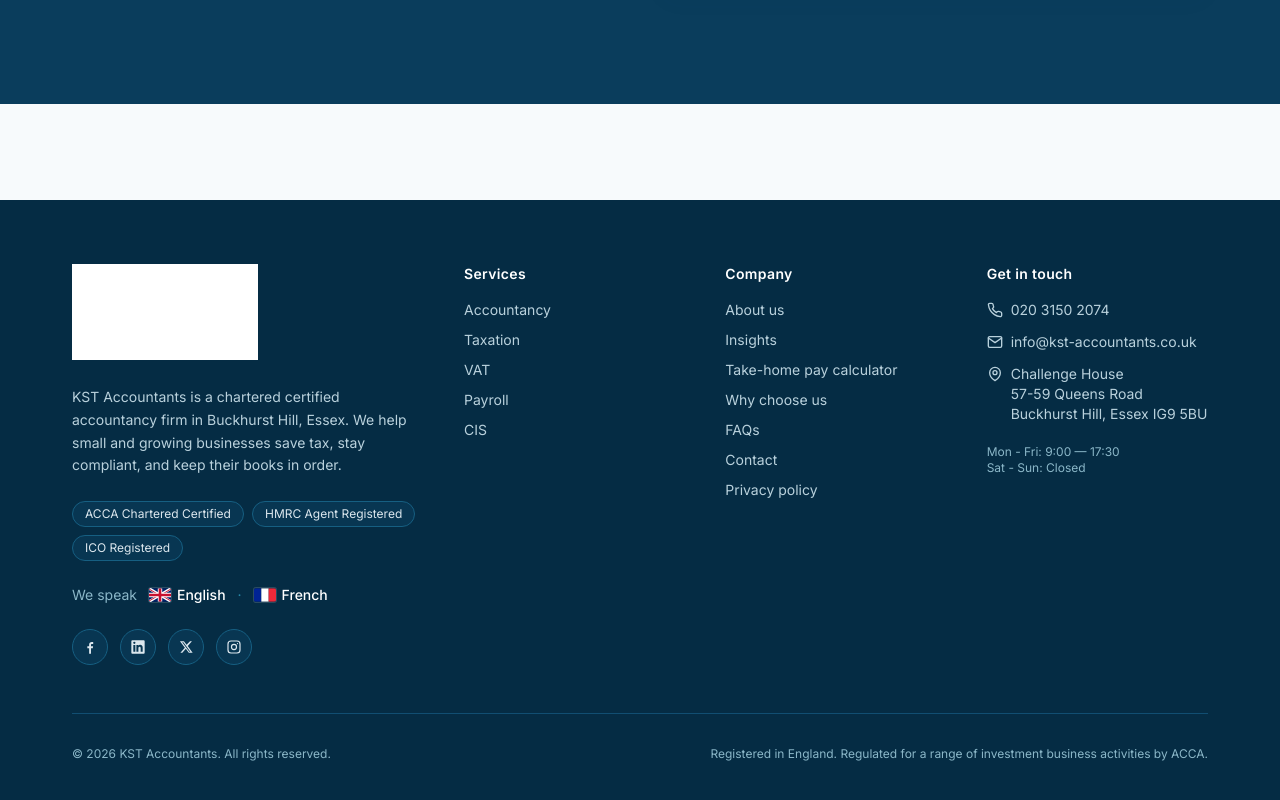
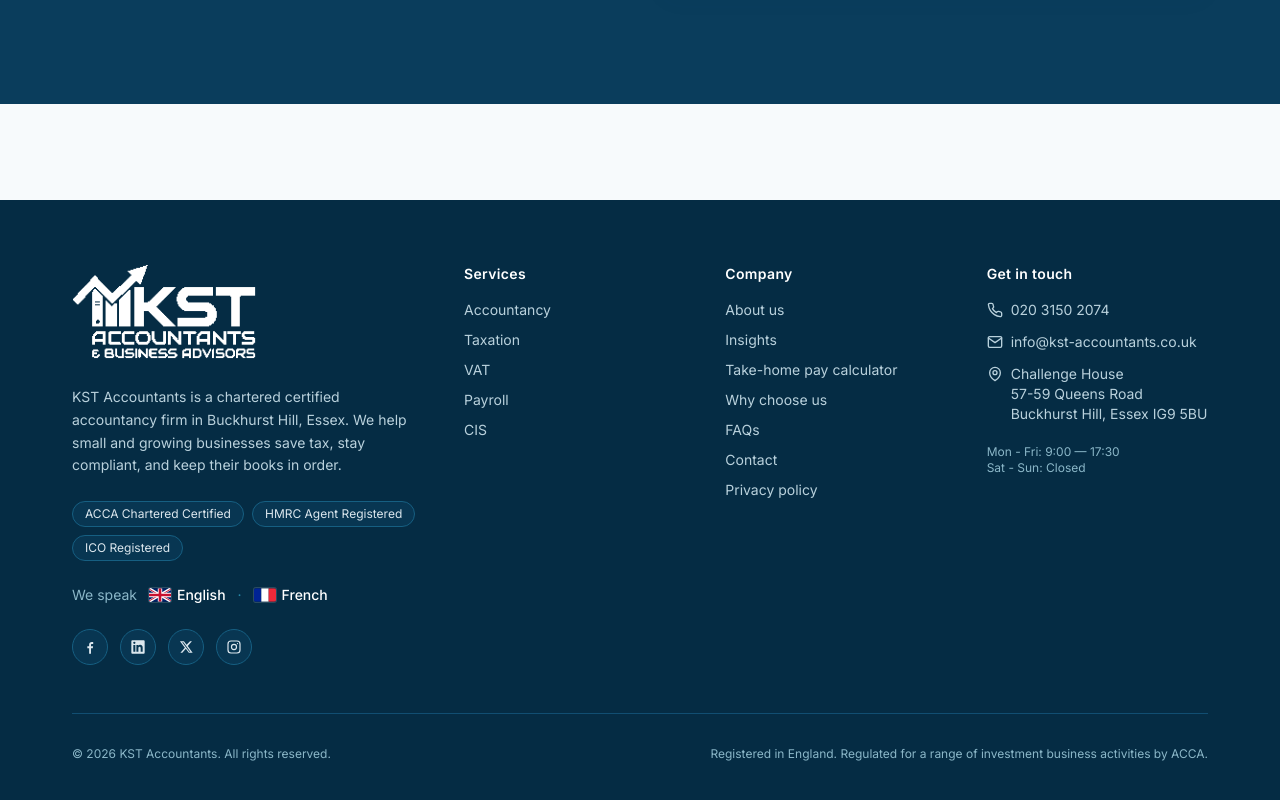
Before and after one commit to antoinem78/kst-accountants-site, a Next.js app: page / in a window 1280 px wide. Shown: the part 6345-7145 px from the top of the page. Built offline with nearby package versions, Linux system fonts and the light colour scheme; no server answers.

Commit message:
logo footer

```diff
--- a/components/Footer.tsx
+++ b/components/Footer.tsx
@@ -12,7 +12,7 @@
           <div className="lg:col-span-4">
             <Link href="/" className="inline-flex items-center" aria-label={`${site.name} — home`}>
               <Image
-                src={site.brand.logoUrl}
+                src="/kst-accountants-logo-transparent.png"
                 alt={`${site.name}`}
                 width={388}
                 height={200}
```
Also changed, not shown: public/kst-accountants-logo-transparent.png (added).
